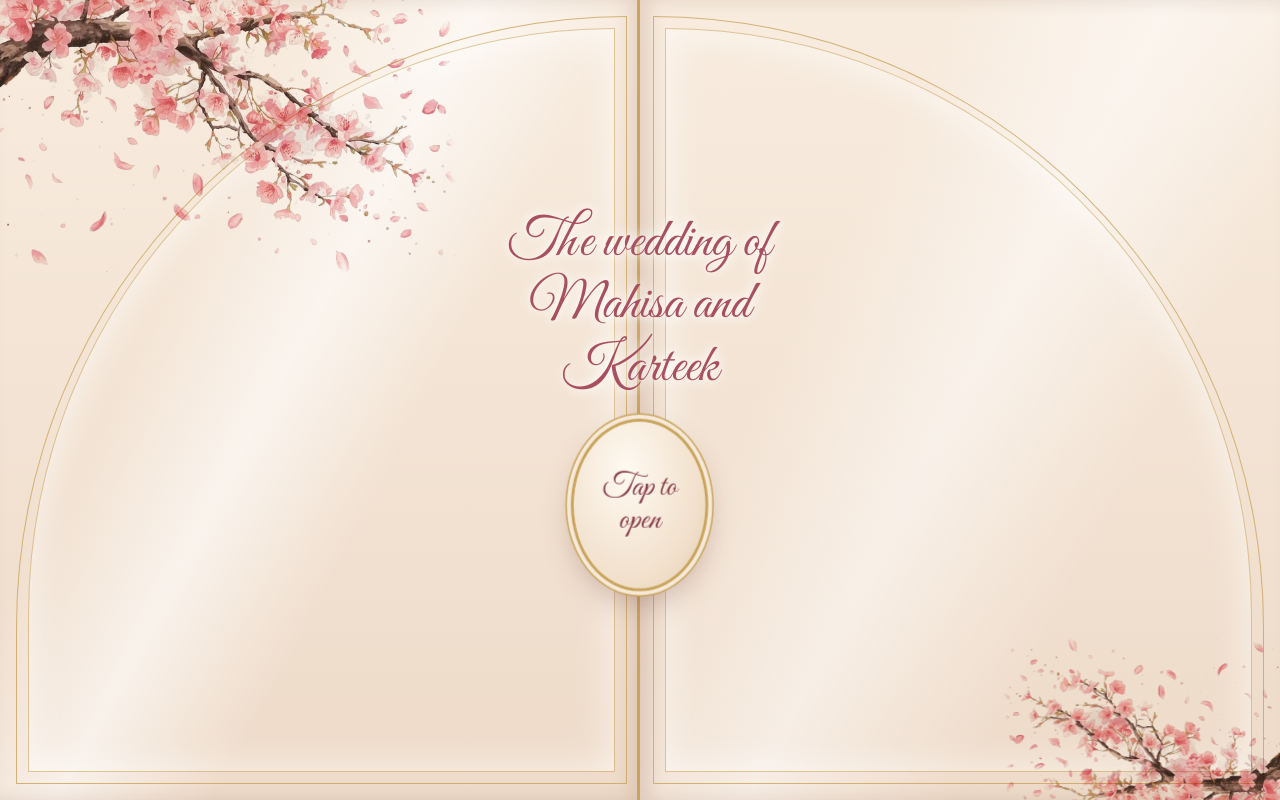
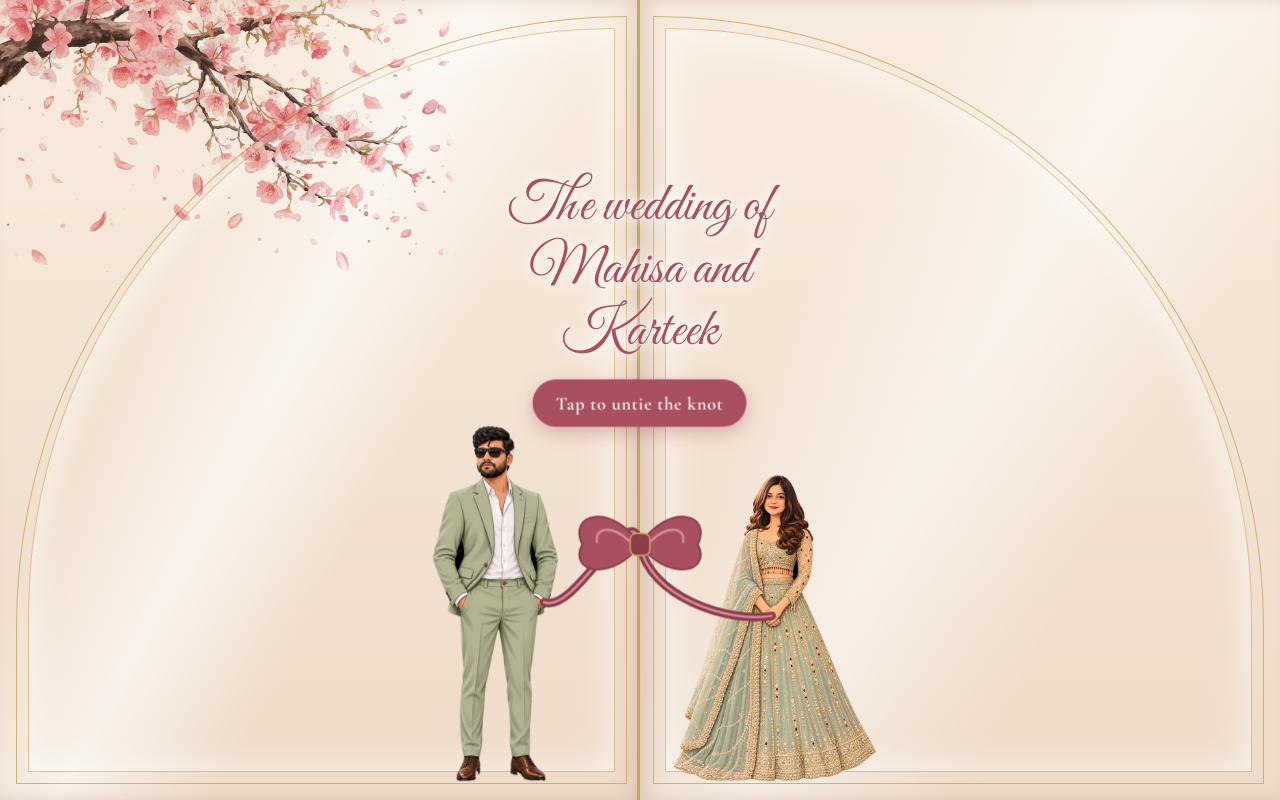
Before and after one commit to weddinginviterepopublic/weddingrepo, a plain HTML site: page index.html in a window 1280 px wide. Shown: the top 800 px of the page. Drawn offline with Linux system fonts and the light colour scheme.

Commit message:
Opening: the couple walk in and pull the knot open
- two avatar cut-outs walk in from each side and take the ribbon ends
- tapping makes them step back, the bow comes undone, the doors open
- the couple also walk in beside the names at the end of the page

Co-Authored-By: Claude Fable 5.2 <noreply@anthropic.com>
Claude-Session: https://claude.ai/code/session_01XJrTtWPea9se88KUG6CNbp

```diff
--- a/index.html
+++ b/index.html
@@ -76,7 +76,6 @@
   .arch .sp.tr, .arch .sp.bl { display: none; }
   .cover > .sp { z-index: 1; background-image: url("media/art/blossom-branch.webp"); aspect-ratio: 736 / 538; transition: opacity .9s ease, transform 1.6s ease; }
   .cover > .sp.c1 { width: min(96vw, 31rem); left: -3%; top: 0; translate: 0 -24%; }
-  .cover > .sp.c2 { width: min(58vw, 19rem); right: -2%; bottom: 0; translate: 0 26%; scale: -1 -1; }
   .opened .cover > .sp { opacity: 0; }
   section { position: relative; z-index: 0; }
   section::after { content: ""; position: absolute; z-index: -1; top: 0; left: 0; width: 50%; aspect-ratio: 372 / 366; background: url("media/art/blossom-left.webp") left top / contain no-repeat; opacity: .9; pointer-events: none; }
@@ -88,7 +87,7 @@
   @keyframes sway { 50% { transform: rotate(1.2deg) translateY(-2px); } }
 
   /* ---------- Cover: cream doors that swing open ---------- */
-  .cover { position: fixed; inset: 0; z-index: 50; perspective: 1500px; overflow: hidden; display: flex; flex-direction: column; align-items: center; justify-content: center; gap: 1.4rem; text-align: center; padding: 1.5rem; }
+  .cover { position: fixed; inset: 0; z-index: 50; perspective: 1500px; overflow: hidden; display: flex; flex-direction: column; align-items: center; justify-content: flex-start; gap: 1rem; text-align: center; padding: 22svh 1.5rem 0; cursor: pointer; }
   .leaf { position: absolute; top: 0; bottom: 0; width: 50.2%; transition: transform 2.6s cubic-bezier(.55,.05,.2,1), filter 2.6s ease; backface-visibility: hidden; -webkit-backface-visibility: hidden;
     background-color: #f3e3d3; }
   .leaf::before { content: ""; position: absolute; inset: 16px; border: 1.5px solid var(--gold); opacity: .8; }
@@ -101,10 +100,24 @@
   .cover > p, .cover > button { position: relative; z-index: 1; margin: 0; transition: opacity .6s, transform .6s; }
   .cover .who { font-family: var(--script); font-size: clamp(2.3rem, 10vw, 3.4rem); line-height: 1.15; max-width: 11ch; color: var(--rose); text-shadow: 0 0 18px #fff, 0 0 8px #fff; }
   .cover .hint { font-style: italic; color: var(--ink); text-shadow: 0 0 12px #fff, 0 0 6px #fff; }
-  .seal { width: 8.2rem; height: 10.4rem; border-radius: 50%; border: 0; cursor: pointer; font-family: var(--script); font-size: 2rem; line-height: 1.05; color: var(--rose-deep);
-    background: radial-gradient(ellipse at 40% 30%, #fffaf2, #f1dfca 70%, #e2c9ad);
-    box-shadow: 0 0 0 3px var(--gold), 0 0 0 7px #f6e9d9, 0 0 0 8.5px var(--gold), 0 14px 30px rgba(120,70,60,.35); animation: pulse 2.4s ease-in-out infinite; }
-  .seal span { display: block; }
+  .seal { font: inherit; font-size: 1.1rem; font-weight: 600; letter-spacing: .04em; color: #fff; background: var(--rose); border: 0; border-radius: 999px; padding: .6rem 1.4rem; cursor: pointer; box-shadow: 0 6px 18px rgba(168,80,95,.35); opacity: 0; }
+  .ready .seal { opacity: 1; animation: pulse 2.4s ease-in-out infinite; }
+  .stage { position: absolute; z-index: 1; left: 50%; bottom: 0; width: min(100vw, 30rem, 60svh); translate: -50% 0; overflow: visible; pointer-events: none; }
+  .stage .bob { transform-box: fill-box; transform-origin: 50% 100%; }
+  @keyframes step { from { transform: translateY(0) rotate(-1.6deg); } to { transform: translateY(-6px) rotate(1.6deg); } }
+  @keyframes enter-g { from { transform: translateX(-200px); } }
+  @keyframes enter-b { from { transform: translateX(210px); } }
+  @media (prefers-reduced-motion: no-preference) {
+    .stage .fig.g { animation: enter-g 2.6s cubic-bezier(.3,.6,.4,1) both; }
+    .stage .fig.b { animation: enter-b 2.6s cubic-bezier(.3,.6,.4,1) both; }
+    .walking .stage .bob { animation: step .46s ease-in-out infinite alternate; }
+    .walking .stage .fig.b .bob { animation-delay: -.23s; }
+    .couple img { opacity: 0; transition: opacity 1.2s ease, transform 1.8s cubic-bezier(.3,.6,.4,1); }
+    .couple .cg { transform: translateX(-70px); } .couple .cb { transform: translateX(70px); }
+    .couple.in img { opacity: 1; transform: none; }
+  }
+  .couple { display: flex; justify-content: center; align-items: flex-end; gap: .1rem; margin: 0 0 1rem; }
+  .couple .cg { height: 12.5rem; width: auto; } .couple .cb { height: 10.8rem; width: auto; }
   @keyframes pulse { 50% { transform: scale(1.05); } }
   .opened .leaf.l { transform: rotateY(-108deg); filter: brightness(.8); }
   .opened .leaf.r { transform: rotateY(108deg); filter: brightness(.8); }
@@ -141,7 +154,7 @@
     h2.rv::after { transform: scaleX(0); transition: transform 1.1s ease .35s; }
     h2.rv.in::after { transform: none; }
   }
-  @media (prefers-reduced-motion: reduce) { .seal, .hero::after { animation: none; } .leaf, .cover > p, .cover > button { transition: none; } html { scroll-behavior: auto; } }
+  @media (prefers-reduced-motion: reduce) { .ready .seal, .hero::after { animation: none; } .leaf, .cover > p, .cover > button { transition: none; } html { scroll-behavior: auto; } }
 
   /* ---------- Scratch heart ---------- */
   .scratch { position: relative; width: min(100%, 15.5rem); aspect-ratio: 100 / 92; margin: 1.6rem auto 1.2rem; display: grid; place-content: center; padding: 0 2.2rem 2.4rem; background: #fffaf3;
@@ -218,9 +231,23 @@
 <div class="cover" id="cover">
   <div class="leaf l" aria-hidden="true"></div>
   <div class="leaf r" aria-hidden="true"></div>
-  <span class="sp c1" aria-hidden="true"></span><span class="sp c2" aria-hidden="true"></span>
+  <span class="sp c1" aria-hidden="true"></span>
   <p class="who">The wedding of Mahisa and Karteek</p>
-  <button class="seal" id="seal" type="button" aria-label="Open the invitation"><span>Tap to</span><span>open</span></button>
+  <button class="seal" id="seal" type="button">Tap to untie the knot</button>
+  <svg class="stage" viewBox="0 0 390 500" aria-hidden="true">
+    <g class="fig g"><g id="pull-g"><g class="bob"><image href="media/art/groom.webp" x="26" y="195" width="103" height="290"/></g></g></g>
+    <g class="fig b"><g id="pull-b"><g class="bob"><image href="media/art/bride.webp" x="222" y="235" width="165" height="250"/></g></g></g>
+    <g id="ribbon" fill="none" stroke-linecap="round">
+      <path id="tail-g" stroke="#8a3c4b" stroke-width="7"/><path id="tail-g2" stroke="#d98a98" stroke-width="2"/>
+      <path id="tail-b" stroke="#8a3c4b" stroke-width="7"/><path id="tail-b2" stroke="#d98a98" stroke-width="2"/>
+      <g id="bow">
+        <path d="M195 292C172 258 136 266 148 292C136 316 174 322 195 292Z" fill="#a8505f" stroke="#8a3c4b" stroke-width="1.5"/>
+        <path d="M195 292C218 258 254 266 242 292C254 316 216 322 195 292Z" fill="#a8505f" stroke="#8a3c4b" stroke-width="1.5"/>
+        <path d="M186 289C172 276 158 278 160 290M204 289C218 276 232 278 230 290" stroke="#d98a98" stroke-width="2"/>
+        <rect x="187" y="283" width="16" height="18" rx="5" fill="#8a3c4b" stroke="#c9a45c" stroke-width="1.2"/>
+      </g>
+    </g>
+  </svg>
 </div>
 
 <div class="page">
@@ -376,6 +403,7 @@
 </main>
 
 <footer>
+  <div class="couple" id="couple" aria-hidden="true"><img src="media/art/groom.webp" alt="" class="cg"><img src="media/art/bride.webp" alt="" class="cb"></div>
   <p class="sig">Mahisa Sanofer and Karteek Edumudi</p>
   <p>18 and 19 December 2026, Visakhapatnam</p>
 </footer>
@@ -480,17 +508,65 @@
     })(t0);
   }
 
-  // ---- Cover: tap the seal, the doors open, the music starts ----
+  // ---- Cover: the two of us walk in, take the ends of the ribbon, and pull the knot open ----
   (function () {
-    var cover = document.getElementById("cover");
-    document.documentElement.classList.add("locked");
-    document.getElementById("seal").addEventListener("click", function () {
+    var cover = document.getElementById("cover"), bow = document.getElementById("bow"), ribbon = document.getElementById("ribbon");
+    var pg = document.getElementById("pull-g"), pb = document.getElementById("pull-b");
+    var K = [195, 292], HG = [117, 339], HB = [302, 350], DG = [172, 252], DB = [216, 334];   // knot, hands, loose ends
+    var started = false;
+    function mix(a, b, t) { return a + (b - a) * t; }
+    function ease(t) { return t < 0.5 ? 2 * t * t : 1 - Math.pow(-2 * t + 2, 2) / 2; }
+    // grab: 0 = ends hang loose (one up, one down), 1 = ends in their hands. pull: 0 = slack, 1 = taut. dx: how far each has stepped back.
+    function draw(grab, pull, dx) {
+      var eg = [mix(DG[0], HG[0] - dx, grab), mix(DG[1], HG[1], grab)], eb = [mix(DB[0], HB[0] + dx, grab), mix(DB[1], HB[1], grab)];
+      var sag = (1 - pull) * 26 * grab;
+      var dg = "M" + K[0] + " " + K[1] + "C" + mix(188, mix(K[0], eg[0], 0.33), pull) + " " + mix(250, mix(K[1], eg[1], 0.33), pull) + " " + mix(K[0], eg[0], 0.66) + " " + (mix(K[1], eg[1], 0.66) + sag - (1 - grab) * 6) + " " + eg[0] + " " + eg[1];
+      var db = "M" + K[0] + " " + K[1] + "C" + mix(202, mix(K[0], eb[0], 0.33), pull) + " " + mix(334, mix(K[1], eb[1], 0.33), pull) + " " + mix(K[0], eb[0], 0.66) + " " + (mix(K[1], eb[1], 0.66) + sag + (1 - grab) * 6) + " " + eb[0] + " " + eb[1];
+      ["tail-g", "tail-g2"].forEach(function (id) { document.getElementById(id).setAttribute("d", dg); });
+      ["tail-b", "tail-b2"].forEach(function (id) { document.getElementById(id).setAttribute("d", db); });
+      pg.setAttribute("transform", "translate(" + (-dx) + " 0)"); pb.setAttribute("transform", "translate(" + dx + " 0)");
+    }
+    function run(ms, step, done) {
+      var t0 = performance.now();
+      (function f(now) { var t = Math.min(1, (now - t0) / ms); step(t); if (t < 1) requestAnimationFrame(f); else if (done) done(); })(t0);
+    }
+    function reveal() {
       document.body.classList.add("opened");
       document.documentElement.classList.remove("locked");
-      music.wanted = true; if (music.start) music.start();
       petals();
       setTimeout(function () { cover.hidden = true; }, calm ? 0 : 2800);
-    });
+    }
+    function open() {
+      if (started) return; started = true;
+      music.wanted = true; if (music.start) music.start();
+      cover.classList.remove("ready");
+      if (calm) { reveal(); return; }
+      document.querySelectorAll(".stage .fig").forEach(function (f) { f.style.animation = "none"; });
+      run(950, function (t) {                       // pull: step back, ribbon goes taut, the bow slips undone
+        var e = ease(t); draw(1, e, 30 * e);
+        bow.setAttribute("transform", "translate(195 292) scale(" + (1 - 0.9 * e) + ") translate(-195 -292)");
+      }, function () {
+        ribbon.style.transition = "opacity .35s"; ribbon.style.opacity = 0;
+        cover.classList.add("walking"); reveal();
+        run(2300, function (t) { var d = 30 + 330 * t * t; pg.setAttribute("transform", "translate(" + (-d) + " 0)"); pb.setAttribute("transform", "translate(" + d + " 0)"); });
+      });
+    }
+    document.documentElement.classList.add("locked");
+    cover.addEventListener("click", open);
+    if (calm) { draw(1, 0, 0); cover.classList.add("ready"); return; }
+    draw(0, 0, 0); cover.classList.add("walking");
+    setTimeout(function () {                        // they arrive and each takes an end
+      if (started) return;
+      cover.classList.remove("walking");
+      run(700, function (t) { if (!started) draw(ease(t), 0, 0); }, function () { if (!started) cover.classList.add("ready"); });
+    }, 2600);
+  })();
+
+  // ---- The two of us walk in beside our names at the end of the page ----
+  (function () {
+    var c = document.getElementById("couple");
+    if (calm || !("IntersectionObserver" in window)) { c.classList.add("in"); return; }
+    new IntersectionObserver(function (e, io) { if (e[0].isIntersecting) { c.classList.add("in"); io.disconnect(); } }, { threshold: 0.4 }).observe(c);
   })();
 
   // ---- Scratch card ----
```
Also changed, not shown: media/art/bride.webp (added), media/art/groom.webp (added).
